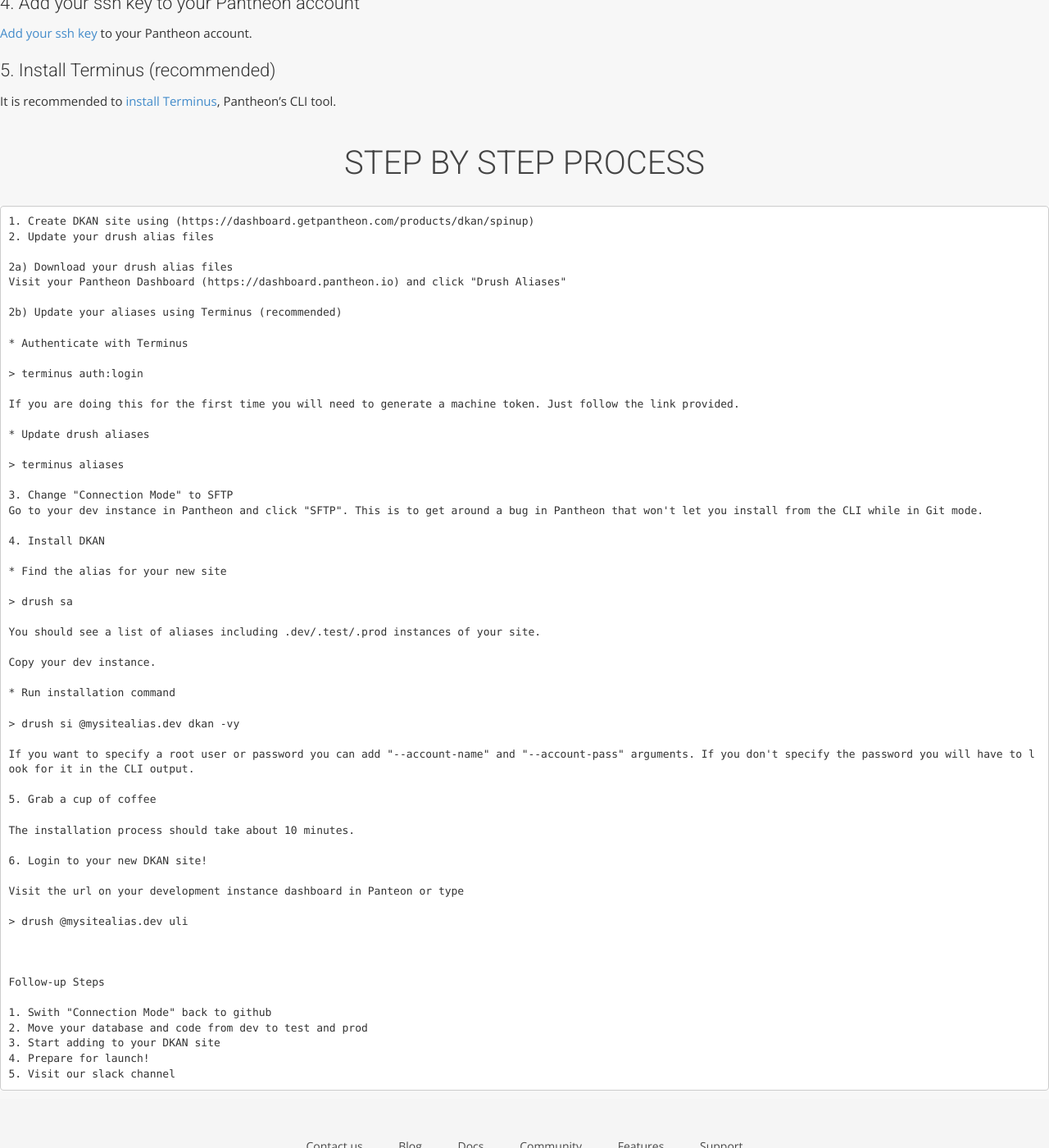
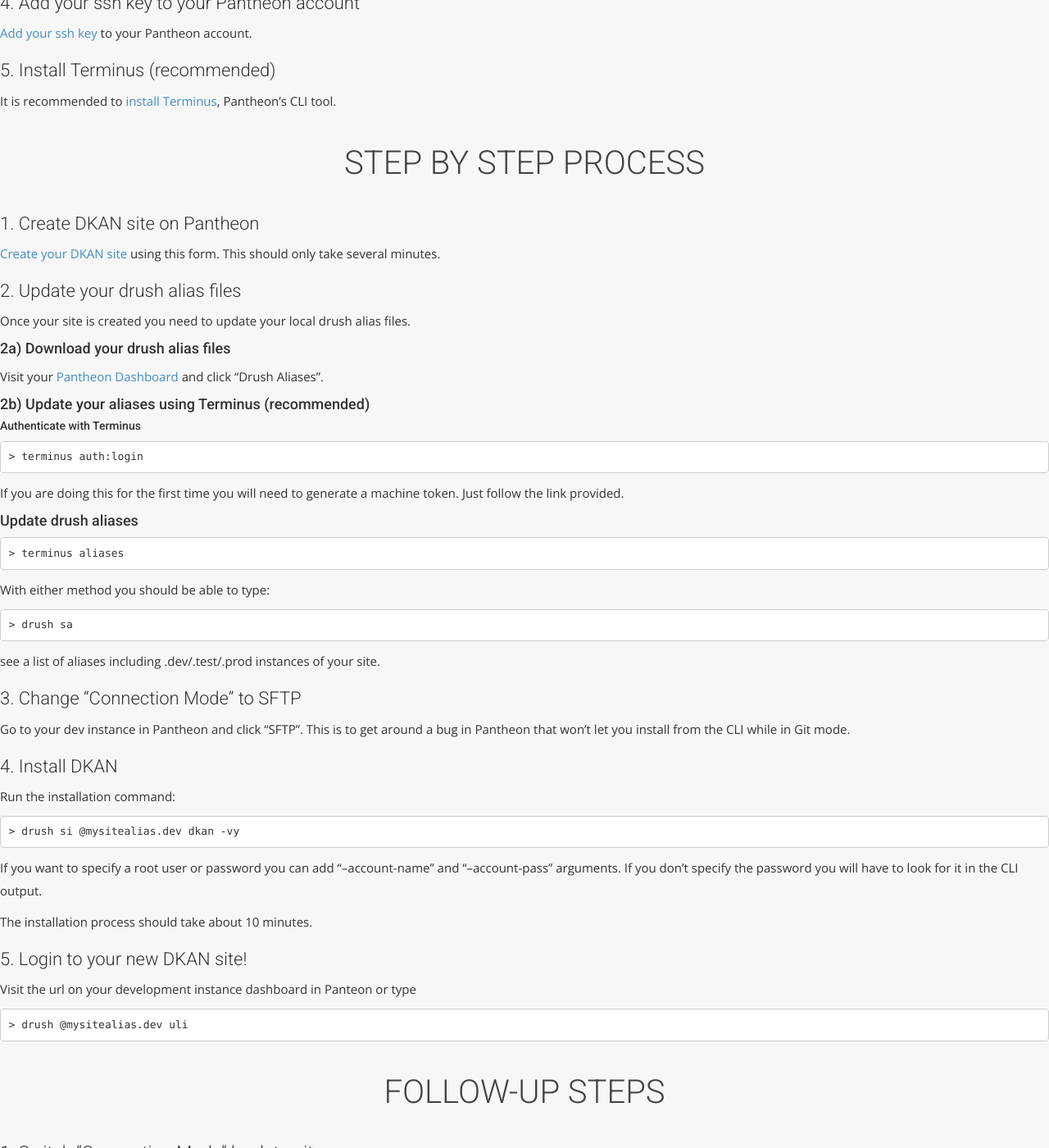
Before and after one commit to GetDKAN/GetDKAN.com, a Jekyll site: the page built from pantheon.md, in a window 1280 px wide and 1400 px high, scrolled down 869 px. Shown: the whole window at 82% size. Built offline with Jekyll 4.4.1, drawn with Linux system fonts in a browser that asks for light colours; nearby versions of some CDN libraries; some web fonts are replaced; some of the changed text lies outside the part shown.

Commit message:
Update pantheon.md

````diff
--- a/pantheon.md
+++ b/pantheon.md
@@ -42,59 +42,85 @@
 ## Step by Step Process
 
 
-	1. Create DKAN site using (https://dashboard.getpantheon.com/products/dkan/spinup)
-	2. Update your drush alias files
+### 1. Create DKAN site on Pantheon
 
-	2a) Download your drush alias files
-	Visit your Pantheon Dashboard (https://dashboard.pantheon.io) and click "Drush Aliases"
-
-	2b) Update your aliases using Terminus (recommended)
-
-	* Authenticate with Terminus
-
-	> terminus auth:login
-
-	If you are doing this for the first time you will need to generate a machine token. Just follow the link provided.
-
-	* Update drush aliases
-
-	> terminus aliases
-
-	3. Change "Connection Mode" to SFTP
-	Go to your dev instance in Pantheon and click "SFTP". This is to get around a bug in Pantheon that won't let you install from the CLI while in Git mode.
-
-	4. Install DKAN
-
-	* Find the alias for your new site
-
-	> drush sa
-
-	You should see a list of aliases including .dev/.test/.prod instances of your site.
-
-	Copy your dev instance.
-
-	* Run installation command
-
-	> drush si @mysitealias.dev dkan -vy
-
-	If you want to specify a root user or password you can add "--account-name" and "--account-pass" arguments. If you don't specify the password you will have to look for it in the CLI output.
-
-	5. Grab a cup of coffee
-
-	The installation process should take about 10 minutes.
-
-	6. Login to your new DKAN site!
-
-	Visit the url on your development instance dashboard in Panteon or type
-
-	> drush @mysitealias.dev uli
+[Create your DKAN site](https://dashboard.getpantheon.com/products/dkan/spinup) using this form. This should only take several minutes.
 
 
+### 2. Update your drush alias files
+Once your site is created you need to update your local drush alias files.
 
-	Follow-up Steps
+#### 2a) Download your drush alias files
 
-	1. Swith "Connection Mode" back to github
-	2. Move your database and code from dev to test and prod
-	3. Start adding to your DKAN site
-	4. Prepare for launch!
-	5. Visit our slack channel
+Visit your [Pantheon Dashboard](https://dashboard.pantheon.io) and click "Drush Aliases".
+
+#### 2b) Update your aliases using Terminus (recommended)
+
+##### Authenticate with Terminus
+
+```
+> terminus auth:login
+```
+
+If you are doing this for the first time you will need to generate a machine token. Just follow the link provided.
+
+#### Update drush aliases
+
+```
+> terminus aliases
+```
+
+With either method you should be able to type:
+
+```
+> drush sa
+```
+
+see a list of aliases including .dev/.test/.prod instances of your site.
+
+### 3. Change "Connection Mode" to SFTP
+
+Go to your dev instance in Pantheon and click "SFTP". This is to get around a bug in Pantheon that won't let you install from the CLI while in Git mode.
+
+### 4. Install DKAN
+
+Run the installation command:
+
+```
+> drush si @mysitealias.dev dkan -vy
+```
+
+If you want to specify a root user or password you can add "--account-name" and "--account-pass" arguments. If you don't specify the password you will have to look for it in the CLI output.
+
+The installation process should take about 10 minutes.
+
+### 5. Login to your new DKAN site!
+
+Visit the url on your development instance dashboard in Panteon or type
+
+```
+> drush @mysitealias.dev uli
+```
+
+
+## Follow-up Steps
+
+### 1. Switch "Connection Mode" back to git
+
+Go back to your dev instance and switch "Connection mode" back to git.
+
+### 2. Move your database and code from dev to test and prod
+
+See "Deploy to test and live" in [Pantheon docs](https://pantheon.io/docs/get-started/)
+
+### 3. Start adding to your DKAN site
+
+Visit the [DKAN Docs](http://docs.getdkan.com/en/latest/index.html)
+
+### 4. Prepare for launch!
+
+See Pantheon docs on (Going live)[https://pantheon.io/docs/going-live/].
+
+### 5. Visit our slack channel
+
+Visit us at [our slack channel](https://dkansignup.herokuapp.com) and say hello, ask questions, or join the community.
````
